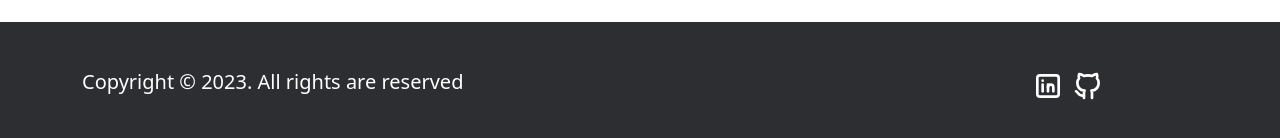
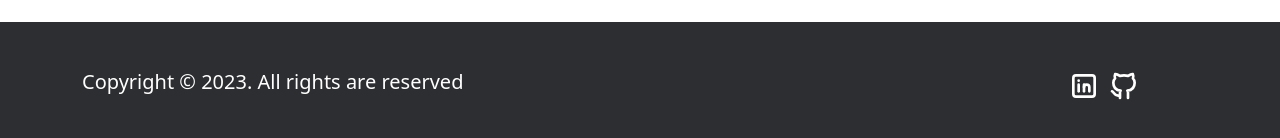
Before and after one commit to stefansimereaa/Personal-Portfolio, a Vue app: page / in a window 1280 px wide. Shown: the part 4019-4157 px from the top of the page. Built offline with nearby package versions, Linux system fonts and the light colour scheme.

Commit message:
fixed footer design

```diff
--- a/src/components/footer/AppFooter.vue
+++ b/src/components/footer/AppFooter.vue
@@ -12,7 +12,7 @@
           <h5 class="text-copyright">Copyright © 2023. All rights are reserved</h5>
         </div>
         <!-- Logos Footer -->
-        <div class="col-2 d-flex align-items-center">
+        <div class="col-2 d-flex align-items-center px-5">
             <!-- Linkedin logo -->
             <a href="https://www.linkedin.com/in/stefan-simerea-929794291/" target="_blank">
               <svg xmlns="http://www.w3.org/2000/svg" width="32" height="32" viewBox="0 0 24 24" fill="none" stroke="currentColor" stroke-width="2" stroke-linecap="round" stroke-linejoin="round" class="tabler-icon tabler-icon-brand-linkedin" data-darkreader-inline-stroke="" style="--darkreader-inline-stroke: currentColor;"><path d="M4 4m0 2a2 2 0 0 1 2 -2h12a2 2 0 0 1 2 2v12a2 2 0 0 1 -2 2h-12a2 2 0 0 1 -2 -2z"></path><path d="M8 11l0 5"></path><path d="M8 8l0 .01"></path><path d="M12 16l0 -5"></path><path d="M16 16v-3a2 2 0 0 0 -4 0"></path></svg>
@@ -34,6 +34,7 @@ footer{
   color: white;
   height: 150px;
 }
+
 .col-2 a {
   color: white;
   transition: color 0.3s;
```
